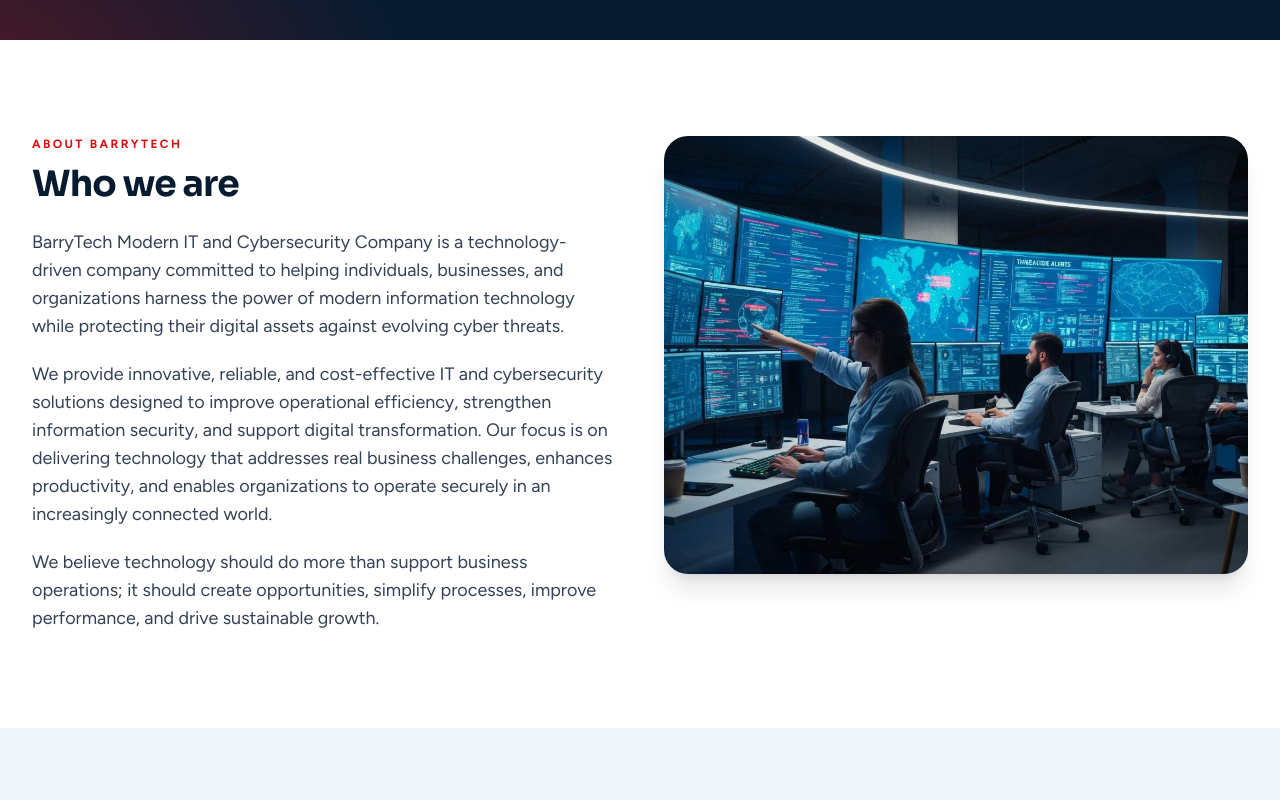
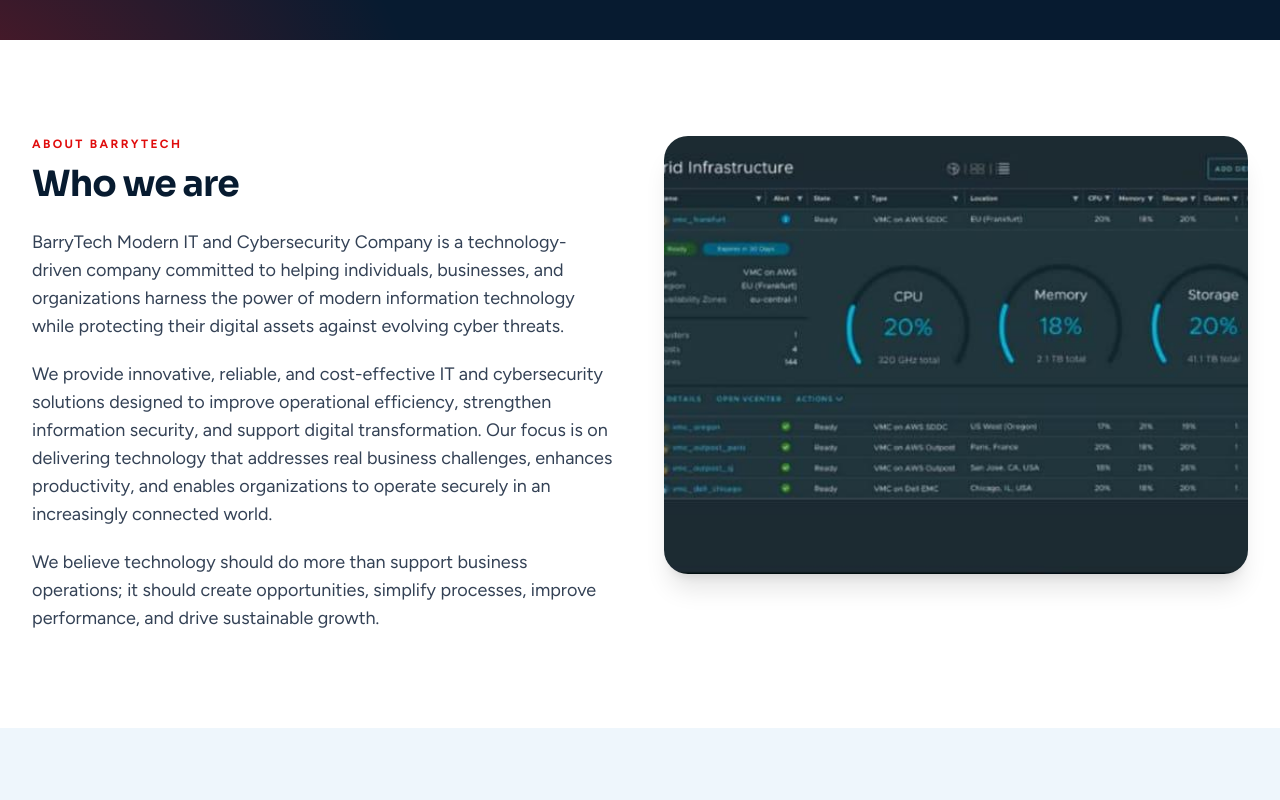
Before and after one commit to Deorum-1/Barrytech_Website, a React (Vite) app: page /about in a window 1280 px wide. Shown: the part 500-1300 px from the top of the page. Built offline with nearby package versions, Linux system fonts and the light colour scheme.

Commit message:
Refresh site imagery and navigation behavior

```diff
--- a/src/components/Hero.jsx
+++ b/src/components/Hero.jsx
@@ -2,10 +2,10 @@
 import { Link } from 'react-router-dom'
 import { AnimatePresence, motion, useReducedMotion } from 'framer-motion'
 import { ArrowRight } from 'lucide-react'
-import soc from '../assets/images/soc.jpg'
+import soc from '../assets/images/dashboard.jpg'
 import datacenter from '../assets/images/datacenter.jpg'
 import dashboard from '../assets/images/dashboard.jpg'
-import webProducts from '../assets/images/web-products.jpg'
+import webProducts from '../assets/images/cloud-platform.jpg'
 import aiAutomation from '../assets/images/ai-automation.jpg'
 
 const SLIDE_MAX_MS = 8000 // a video longer than this is cut off and the next slide starts
--- a/src/components/Navbar.jsx
+++ b/src/components/Navbar.jsx
@@ -61,7 +61,7 @@
     const update = () => {
       frame = 0
       const navBottom = headerRef.current?.getBoundingClientRect().bottom ?? 80
-      setLight(trigger.getBoundingClientRect().top > navBottom)
+      setLight(trigger.getBoundingClientRect().top <= navBottom)
     }
     const schedule = () => {
       if (!frame) frame = requestAnimationFrame(update)
@@ -81,7 +81,7 @@
     if (!open) return
     const onKeyDown = (event) => { if (event.key === 'Escape') close() }
     const onPointerDown = (event) => {
-      if (headerRef.current && !headerRef.current.contains(event.target)) setOpen(false)
+      if (headerRef.current && !headerRef.current.contains(event.target)) close()
     }
     document.addEventListener('keydown', onKeyDown)
     document.addEventListener('pointerdown', onPointerDown)
--- a/src/pages/About.jsx
+++ b/src/pages/About.jsx
@@ -3,7 +3,7 @@
 import Reveal from '../components/Reveal.jsx'
 import usePageMeta from '../hooks/usePageMeta.js'
 import { company } from '../data/company.js'
-import soc from '../assets/images/soc.jpg'
+import soc from '../assets/images/dashboard.jpg'
 
 export default function About() {
   usePageMeta(
@@ -24,7 +24,7 @@
         <Reveal delay={0.1}>
           <img
             src={soc}
-            alt="Analysts monitoring security dashboards in a security operations center"
+            alt="Cybersecurity monitoring dashboard with infrastructure health and security analytics"
             loading="lazy"
             decoding="async"
             className="aspect-[4/3] w-full rounded-3xl object-cover shadow-xl"
--- a/src/pages/Home.jsx
+++ b/src/pages/Home.jsx
@@ -11,10 +11,10 @@
 import { company } from '../data/company.js'
 // Used as the poster and the reduced-motion fallback for the feature band video
 import datacenter from '../assets/images/datacenter.jpg'
-import soc from '../assets/images/soc.jpg'
+import soc from '../assets/images/dashboard.jpg'
 import networkSupport from '../assets/images/network-support.jpg'
-import webProducts from '../assets/images/web-products.jpg'
-import projectDelivery from '../assets/images/project-delivery.jpg'
+import webProducts from '../assets/images/cloud-platform.jpg'
+import projectDelivery from '../assets/images/ai-automation.jpg'
 
 // The five key areas that enable digital success (our promise section)
 const keyAreas = [
```
Also changed, not shown: src/data/services.js (+5 -5 lines).
